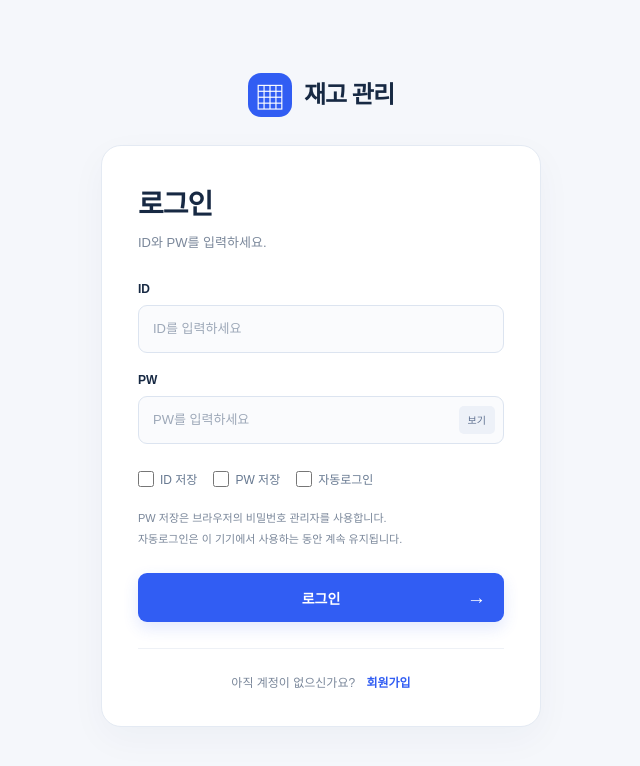
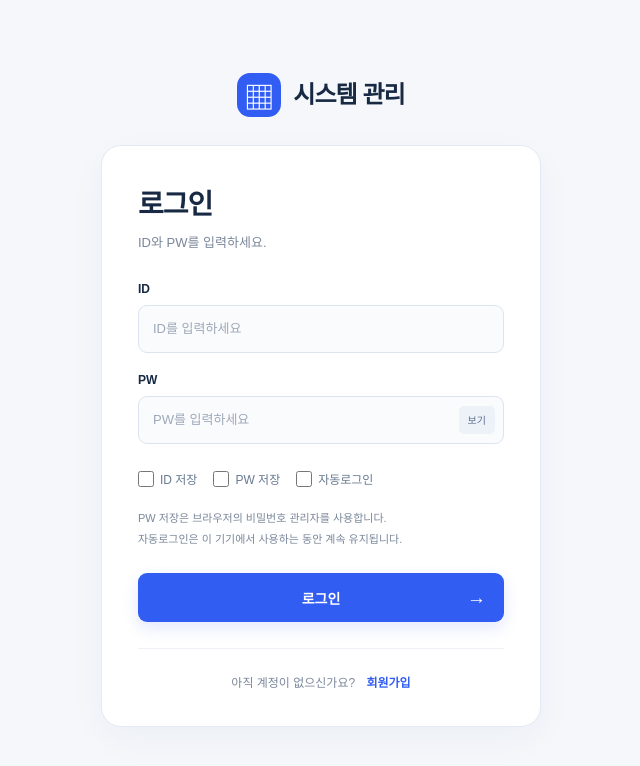
Before and after one commit to jcsh3132-sketch/jeago, a Next.js app: page / in a window 1280 px wide. Shown: the top 766 px of the page, without its empty margins (319-959 px from the left). Built offline with nearby package versions, Linux system fonts and the light colour scheme; no server answers.

Commit message:
Rename main application brand to system management

```diff
--- a/src/app/layout.tsx
+++ b/src/app/layout.tsx
@@ -1,5 +1,5 @@
 import type { Metadata } from 'next';
 import './globals.css';
 import './auth.css';
-export const metadata: Metadata = { title: '재고 관리', description: '모델별 재고, 입출고, 카테고리 및 거래처 관리' };
+export const metadata: Metadata = { title: '시스템 관리', description: '모델별 재고, 입출고, 카테고리 및 거래처 관리' };
 export default function RootLayout({ children }: Readonly<{ children: React.ReactNode }>) { return <html lang="ko"><body>{children}</body></html>; }
--- a/src/components/auth-panel.tsx
+++ b/src/components/auth-panel.tsx
@@ -42,7 +42,7 @@ export function AuthPanel({ signup = false, registered = false, passwordChanged
     } catch { setError(signup ? '연결을 확인해주세요. 가입 결과가 불확실하면 입력한 ID와 PW로 로그인을 시도하세요.' : '연결을 확인한 뒤 다시 로그인해주세요.'); setPending(false); }
   }
   return <main className="auth-page">
-    <div className="auth-brand"><Link href="/" aria-label="재고 관리 홈"><span className="auth-logo">▦</span><strong>재고 관리</strong></Link></div>
+    <div className="auth-brand"><Link href="/" aria-label="시스템 관리 홈"><span className="auth-logo">▦</span><strong>시스템 관리</strong></Link></div>
     <div className="auth-grid"><section className="auth-card" aria-labelledby="auth-title"><h1 id="auth-title">{signup ? '회원가입' : '로그인'}</h1><p className="auth-card-description">{signup ? '가입 정보를 입력하세요.' : 'ID와 PW를 입력하세요.'}</p>
       {registered && <p role="status" className="auth-success">회원가입이 완료되었습니다. ID와 PW로 로그인해주세요.</p>}
       {passwordChanged && <p role="status" className="auth-success">비밀번호가 변경되어 모든 기기에서 로그아웃되었습니다. 새 비밀번호로 로그인해주세요.</p>}
--- a/src/components/shell.tsx
+++ b/src/components/shell.tsx
@@ -16,12 +16,12 @@ export function Shell({ children, username }: { children: ReactNode; username: s
       menu.scrollTo({ left: active.offsetLeft - (menu.clientWidth - active.offsetWidth) / 2 });
     }
   }, [path]);
-  const title = nav.find(n => n[0] === path)?.[2] || (path === '/leave' ? '연차계산' : path === '/batch-outbound' ? '묶음 출고' : path === '/admin/trash' ? '휴지통' : path === '/admin/users' ? '회원 관리' : path === '/account' ? '내 계정' : path.startsWith('/transactions/') ? '입출고 내역 수정' : path.startsWith('/edit/') ? '모델 수정' : path.startsWith('/inbound/') ? '입고 처리' : path.startsWith('/outbound/') ? '출고 처리' : path.startsWith('/history/') ? '입출고 이력' : '재고 관리');
+  const title = nav.find(n => n[0] === path)?.[2] || (path === '/leave' ? '연차계산' : path === '/batch-outbound' ? '묶음 출고' : path === '/admin/trash' ? '휴지통' : path === '/admin/users' ? '회원 관리' : path === '/account' ? '내 계정' : path.startsWith('/transactions/') ? '입출고 내역 수정' : path.startsWith('/edit/') ? '모델 수정' : path.startsWith('/inbound/') ? '입고 처리' : path.startsWith('/outbound/') ? '출고 처리' : path.startsWith('/history/') ? '입출고 이력' : '시스템 관리');
   return <div className="app-shell"><SessionRenewal/>
-    <aside className="app-sidebar"><a href="/" className="brand brand-home" aria-label="재고 관리 첫 화면 새로고침"><div className="brand-mark">▦</div><div><strong>재고 관리</strong><span>재고 · 입고 · 출고</span></div></a>
+    <aside className="app-sidebar"><a href="/" className="brand brand-home" aria-label="시스템 관리 첫 화면 새로고침"><div className="brand-mark">▦</div><div><strong>시스템 관리</strong><span>재고 · 입고 · 출고</span></div></a>
       <nav className="side-nav" aria-label="주 메뉴">{nav.map(([href, icon, text]) => <Link key={href} href={href} className={`side-link ${path === href ? 'active' : ''}`}><span className="nav-icon">{icon}</span><span>{text}</span></Link>)}</nav>
       <div className="sidebar-footer"><span className="status-dot"/><div><b>내부 운영 시스템</b><small>재고 · 입출고 · 거래처</small></div></div></aside>
     <nav ref={mobileNav} className="mobile-nav" aria-label="모바일 메뉴">{nav.map(([href, icon, text]) => <Link key={href} href={href} aria-current={path === href ? 'page' : undefined} className={`mobile-nav-link ${path === href ? 'active' : ''}`}><span>{icon}</span><b>{text}</b></Link>)}</nav>
-    <section className="app-main"><header className="topbar"><div><p className="eyebrow"><a href="/" className="home-refresh" aria-label="재고 관리 첫 화면 새로고침">재고 관리</a></p><h1>{title}</h1><RefreshStatus/></div><div className="top-actions"><Link href="/account" className="account-link" aria-label="내 계정"><span className="account-name">{username}님</span><b>내 계정</b></Link><LogoutButton/><Link href={path === '/leave' ? '/' : '/leave'} className="top-btn primary">{path === '/leave' ? '재고관리' : '연차계산'}</Link></div></header><main className="content-area">{children}</main></section>
+    <section className="app-main"><header className="topbar"><div><p className="eyebrow"><a href="/" className="home-refresh" aria-label="시스템 관리 첫 화면 새로고침">시스템 관리</a></p><h1>{title}</h1><RefreshStatus/></div><div className="top-actions"><Link href="/account" className="account-link" aria-label="내 계정"><span className="account-name">{username}님</span><b>내 계정</b></Link><LogoutButton/><Link href={path === '/leave' ? '/' : '/leave'} className="top-btn primary">{path === '/leave' ? '재고관리' : '연차계산'}</Link></div></header><main className="content-area">{children}</main></section>
   </div>;
 }
```
